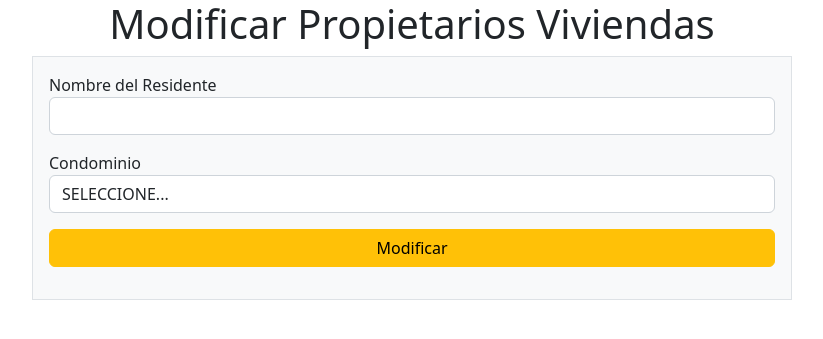
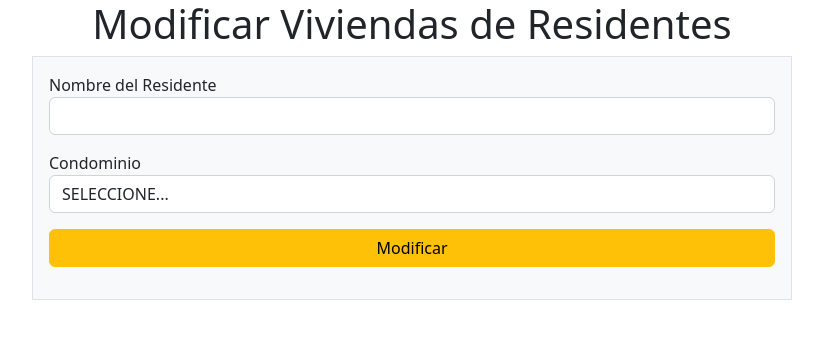
Before and after one commit to lestermaudiel/franco_recuperacion, a PHP site: page /modificar.php in a window 1280 px wide. Shown: the top 339 px of the page, without its empty margins (228-1051 px from the left). Run offline with PHP 8.4, Linux system fonts and the light colour scheme; data that the repository does not hold is empty.

Commit message:
modificacion del h1

```diff
--- a/vistas/vivienda/modificar.php
+++ b/vistas/vivienda/modificar.php
@@ -27,7 +27,7 @@ require_once '../../modelos/Condominio.php';
 ?>
 <?php include_once '../../includes/header.php'?>
     <div class="container">
-        <h1 class="text-center">Modificar Propietarios Viviendas</h1>
+        <h1 class="text-center">Modificar Viviendas de Residentes</h1>
         <div class="row justify-content-center">
             <form action="/franco_recuperacion/controladores/vivienda/guardar.php" method="POST" class="col-lg-8 border bg-light p-3">
                 <input type="hidden" name="vivienda_id">
```
